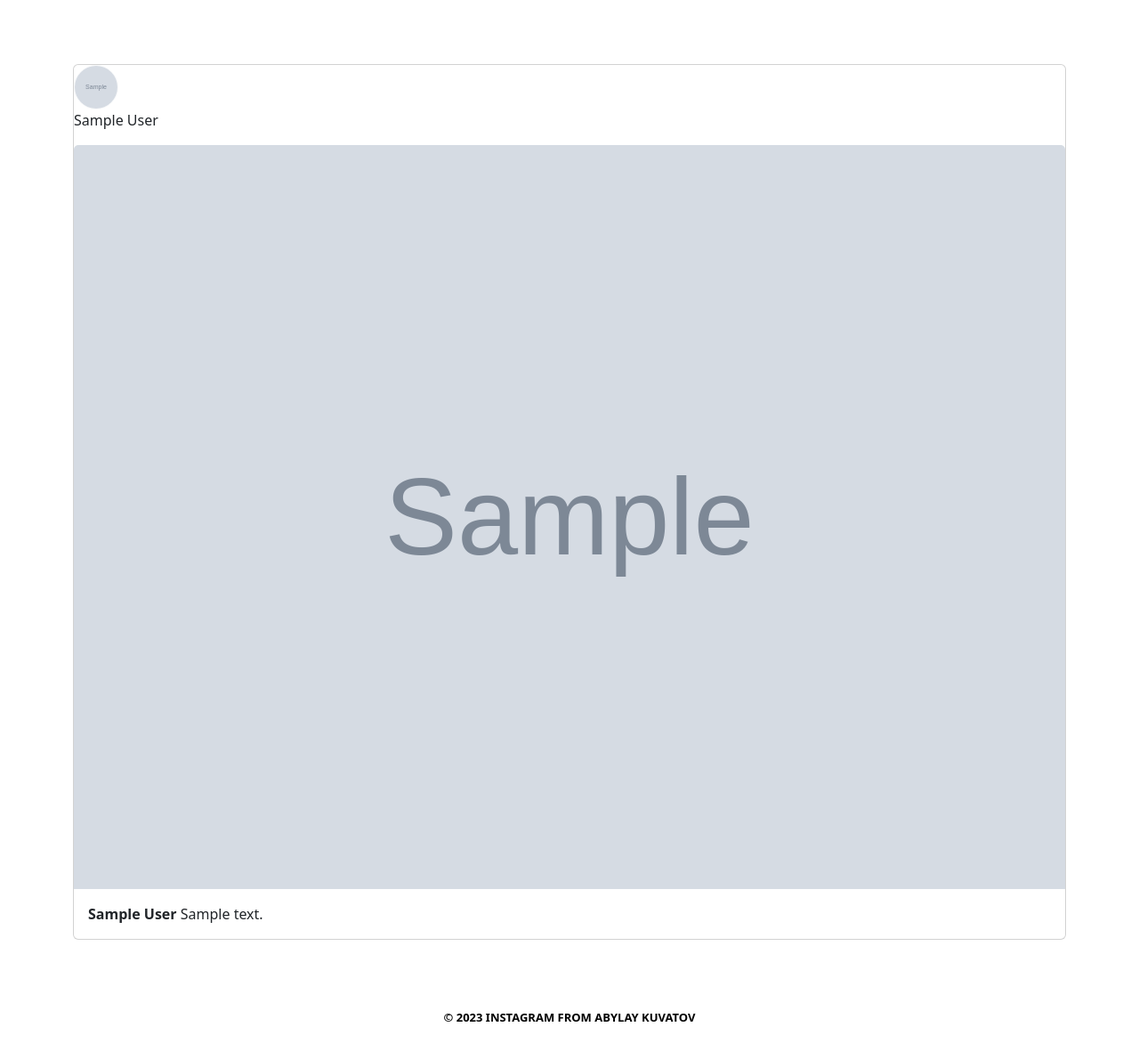
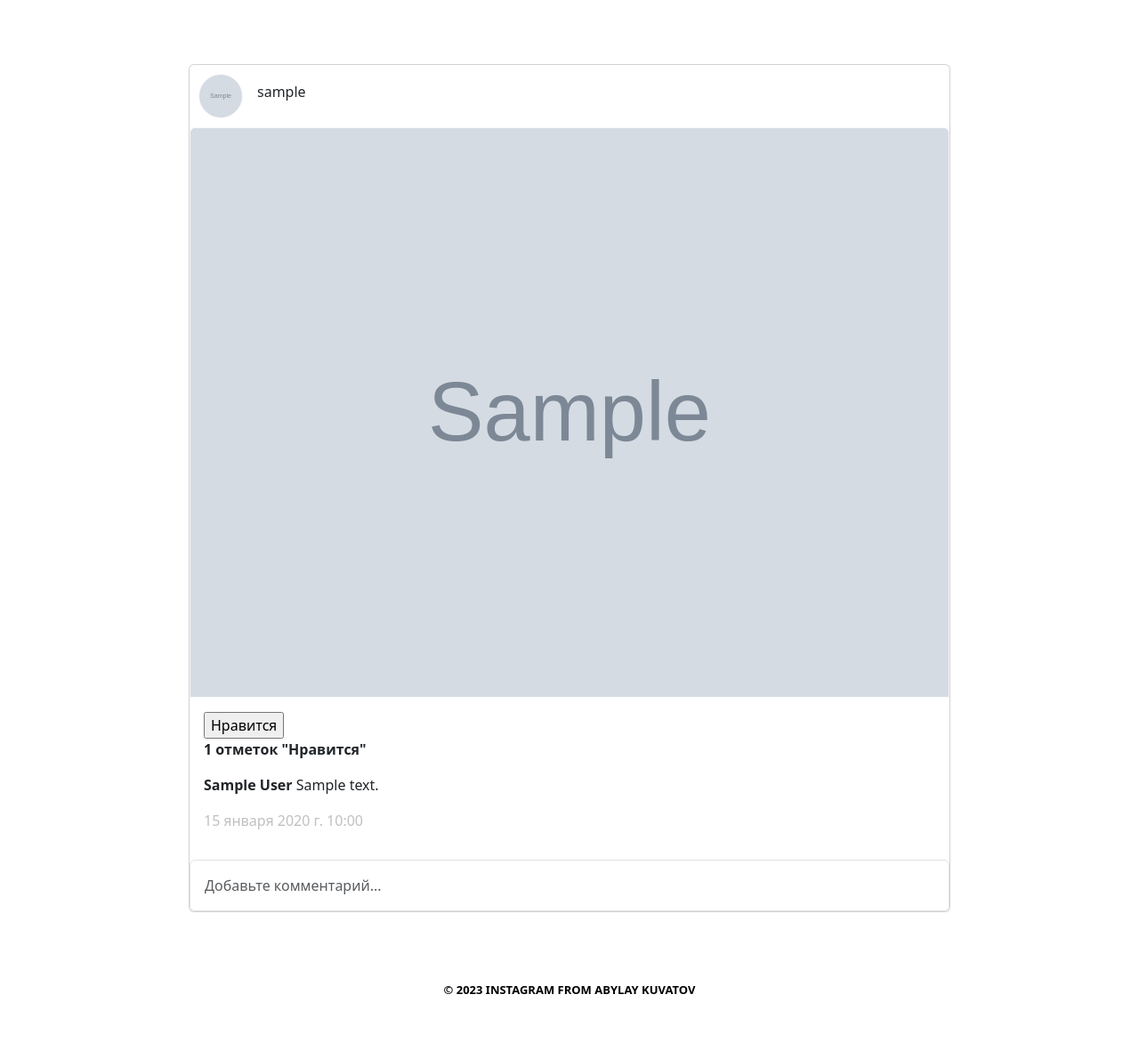
Before and after one commit to kuvatov/homework_71_abylay_kuvatov, a Django app: page / in a window 1280 px wide. Shown: the part 67-1239 px from the top of the page at 89% size. After the commit the page ends 1184 px from the top, so only its background shows below. Run offline with Django 4.2, Linux system fonts and the light colour scheme; a user stored in the database is signed in; tables that the repository leaves empty hold one stand-in row (values such as "Sample post"); grey boxes marked "Sample" are stand-in pictures; some libraries are stand-ins or nearby versions.

Commit message:
Изменил оформление страницы просмотра публикаций пользователя

```diff
--- a/source/instagram/templates/home.html
+++ b/source/instagram/templates/home.html
@@ -4,6 +4,7 @@
 <div class="publications">
     {% for publication in publications %}
     <div class="card mb-3 publication">
+        <div class="d-flex publication_detail_heading">
             <a href="{% url 'user_profile' publication.user.pk %}">
                 {% if publication.user.avatar %}
                 <img src="{{ publication.user.avatar.url }}" alt="avatar" class="rounded-circle border border-light"
@@ -13,15 +14,26 @@
                      width="50" height="50">
                 {% endif %}
             </a>
-        <p>{{ publication.user.name }}</p>
-        <a href="{% url 'publication_detail' publication.pk %}">
+            <h6 class="ps-3 publication_detail_heading_username">{{ publication.user.username }}</h6>
+        </div>
+        <a href="{% url 'publication_detail' publication.pk %}" class="border border-light">
             <img src="{{ publication.image.url }}" alt="image" class="card-img-top">
         </a>
         <div class="card-body">
+            <form method="post" action="{% url 'like' publication.pk %}">
+                {% csrf_token %}
+                <input type="submit" value="Нравится">
+            </form>
+            <p><b>{{ publication.likes_count }} отметок "Нравится"</b></p>
             <p class="card-text">
                 <b>{{ publication.user.name }}</b> {{ publication.description }}
             </p>
+            <p class="publication_detail_created_at">{{ publication.created_at }}</p>
         </div>
+        <form method="post" action="{% url 'comment_add' publication.pk %}">
+            {% csrf_token %}
+            <input class="form-control me-2 p-3" type="text" placeholder="Добавьте комментарий...">
+        </form>
     </div>
     {% endfor %}
 </div>
--- a/source/instagram/templates/publication/publication_detail.html
+++ b/source/instagram/templates/publication/publication_detail.html
@@ -21,11 +21,8 @@
     <li>No comments yet.</li>
     {% endfor %}
 </ul>
-<hr>
-<h2>Add a comment:</h2>
 <form method="post" action="{% url 'comment_add' publication.pk %}">
     {% csrf_token %}
-    {{ form.as_p }}
-    <button type="submit">Add comment</button>
+    <input class="form-control me-2" type="text" placeholder="Добавьте комментарий...">
 </form>
 {% endblock %}
--- a/source/static/css/style.css
+++ b/source/static/css/style.css
@@ -14,7 +14,7 @@ body {
   height: 250px;
 }
 .main_content {
-   padding-bottom: 100px;
+   padding: 0 150px 100px 150px;
 }
 .card-title, .card-counts, .subscription_button {
    display: inline-block;
@@ -37,6 +37,23 @@ textarea {
 .page_action .btn {
     width: 200px;
 }
+.publications {
+    padding: 0 50px;
+}
+.publication_detail_heading {
+    padding: 10px;
+}
+.publication_detail_heading_username {
+    display: flex;
+    align-items: center;
+}
+.publication_detail_created_at {
+    color: silver;
+}
+.publications_card img {
+    height: 300px;
+    object-fit: contain;
+}
 
 footer {
     background-color: white;
```
Also changed, not shown: source/instagram/templates/profile.html (+4 -3 lines), source/instagram/templates/publication/publication_list.html (added, +36 -0 lines), source/instagram/templates/user_profile.html (+4 -3 lines), source/static/media/comment.jpg (added), source/static/media/like.jpg (added). Lines whose indentation alone changed are shown as unchanged.
